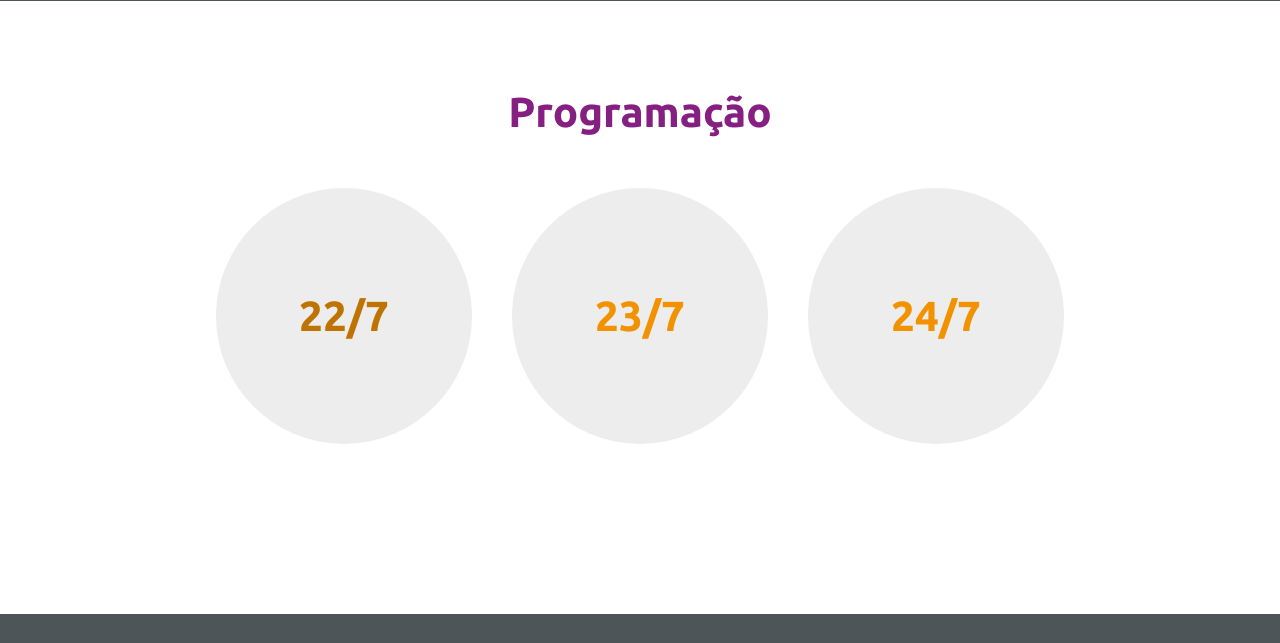
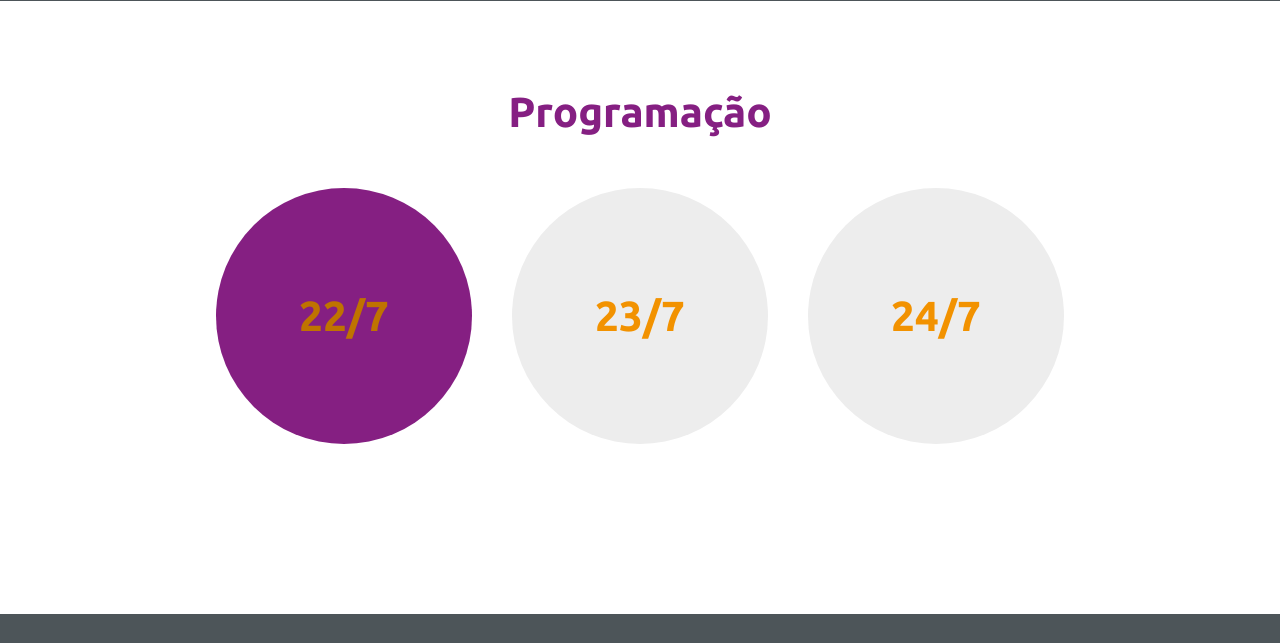
Before and after one commit to linalopes/LP-ALLS, a PHP site: page / in a window 1280 px wide, with the pointer over the restyled element. Shown: the part 4264-4907 px from the top of the page. Run offline with PHP 8.4, Linux system fonts and the light colour scheme; some libraries are stand-ins or nearby versions.

Commit message:
Update nav.css

```diff
--- a/css/nav.css
+++ b/css/nav.css
@@ -11,6 +11,9 @@
     border: none;
     background-color: #ededed;
   }
+.btnCircle:hover{
+    background-color: #851f82;
+}
 
 #tab1, #tab2, #tab3 {
     display: none;
```
